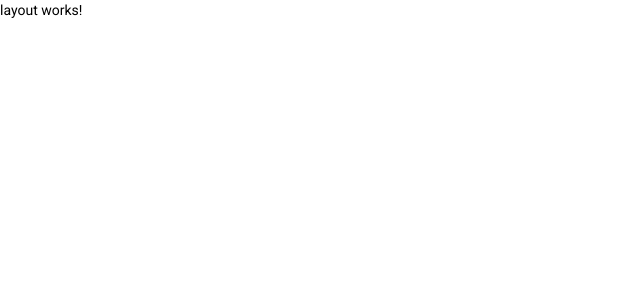
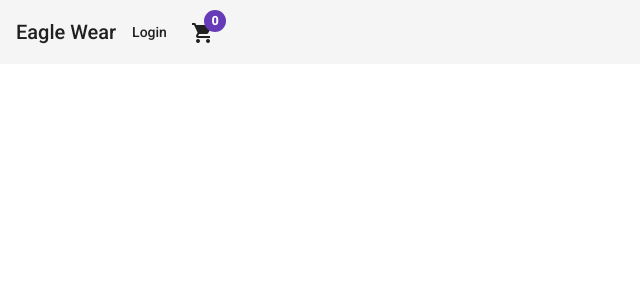
Before and after one commit to agustinbarajas/sps-challenge, an Angular app: page / in a window 1280 px wide. Shown: the top 300 px of the page, without its empty margins (0-640 px from the left). Built offline with nearby package versions, Linux system fonts and the light colour scheme.

Commit message:
Add header design

```diff
--- a/src/app/components/header/header.component.html
+++ b/src/app/components/header/header.component.html
@@ -1 +1,17 @@
-<p>header works!</p>
+<mat-toolbar class="flex justify-between">
+  <h1>Eagle Wear</h1>
+
+  <div class="flex gap-1">
+    <button mat-button *ngIf="hasLogin; else logoutTemplate">
+      Logout
+    </button>
+
+    <button mat-icon-button>
+      <mat-icon [matBadge]="cartItems">shopping_cart</mat-icon>
+    </button>
+  </div>
+</mat-toolbar>
+
+<ng-template #logoutTemplate>
+  <button mat-button>Login</button>
+</ng-template>
--- a/src/app/components/header/header.component.ts
+++ b/src/app/components/header/header.component.ts
@@ -5,4 +5,7 @@ import { Component } from '@angular/core';
   templateUrl: './header.component.html',
   styleUrls: ['./header.component.scss']
 })
-export class HeaderComponent { }
+export class HeaderComponent {
+  hasLogin = false;
+  cartItems = 0;
+}
--- a/src/app/layout/layout.component.html
+++ b/src/app/layout/layout.component.html
@@ -1 +1,3 @@
-<p>layout works!</p>
+<app-header></app-header>
+
+<router-outlet></router-outlet>
```
Also changed, not shown: src/app/components/components.module.ts (+9 -0 lines).
